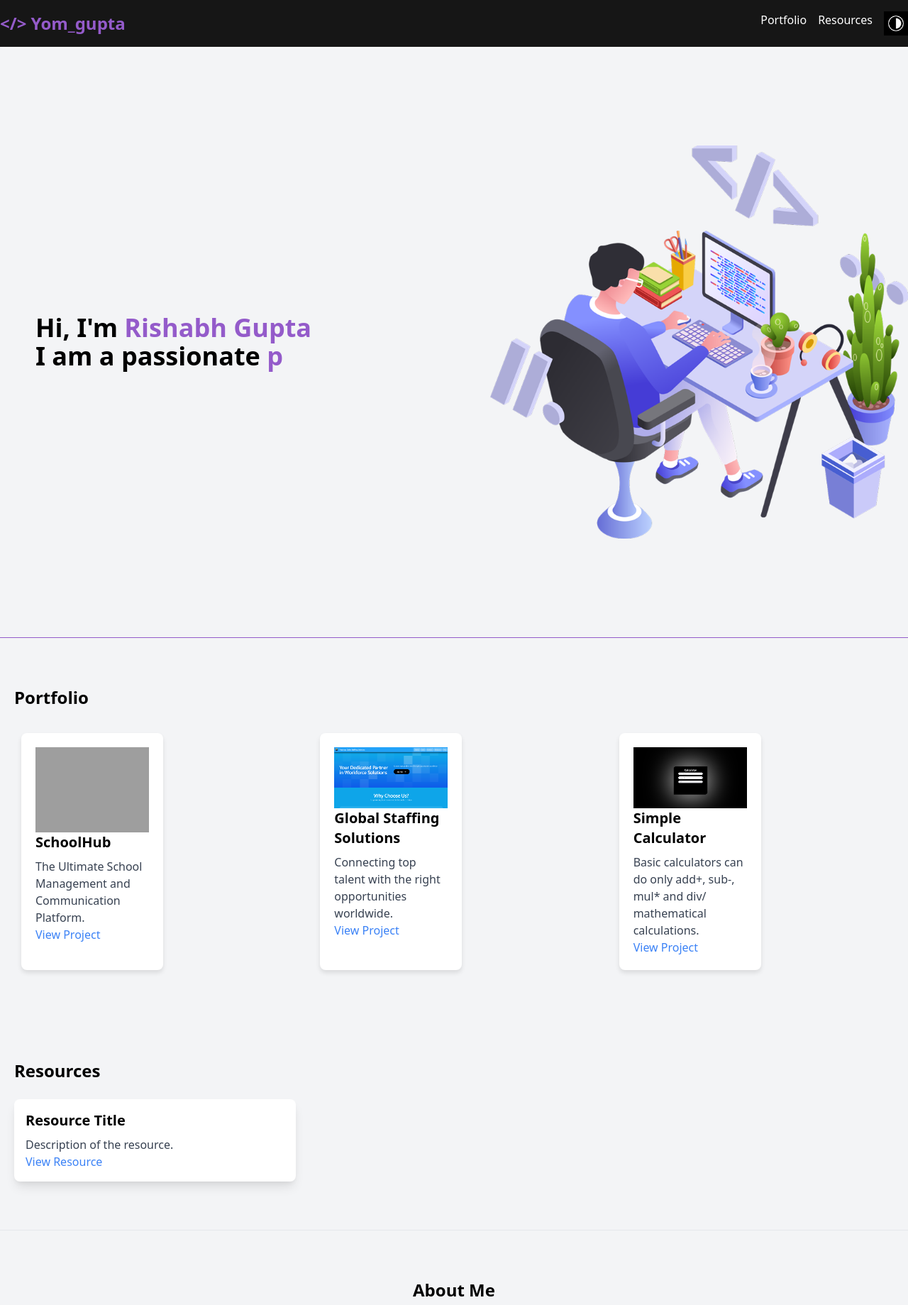
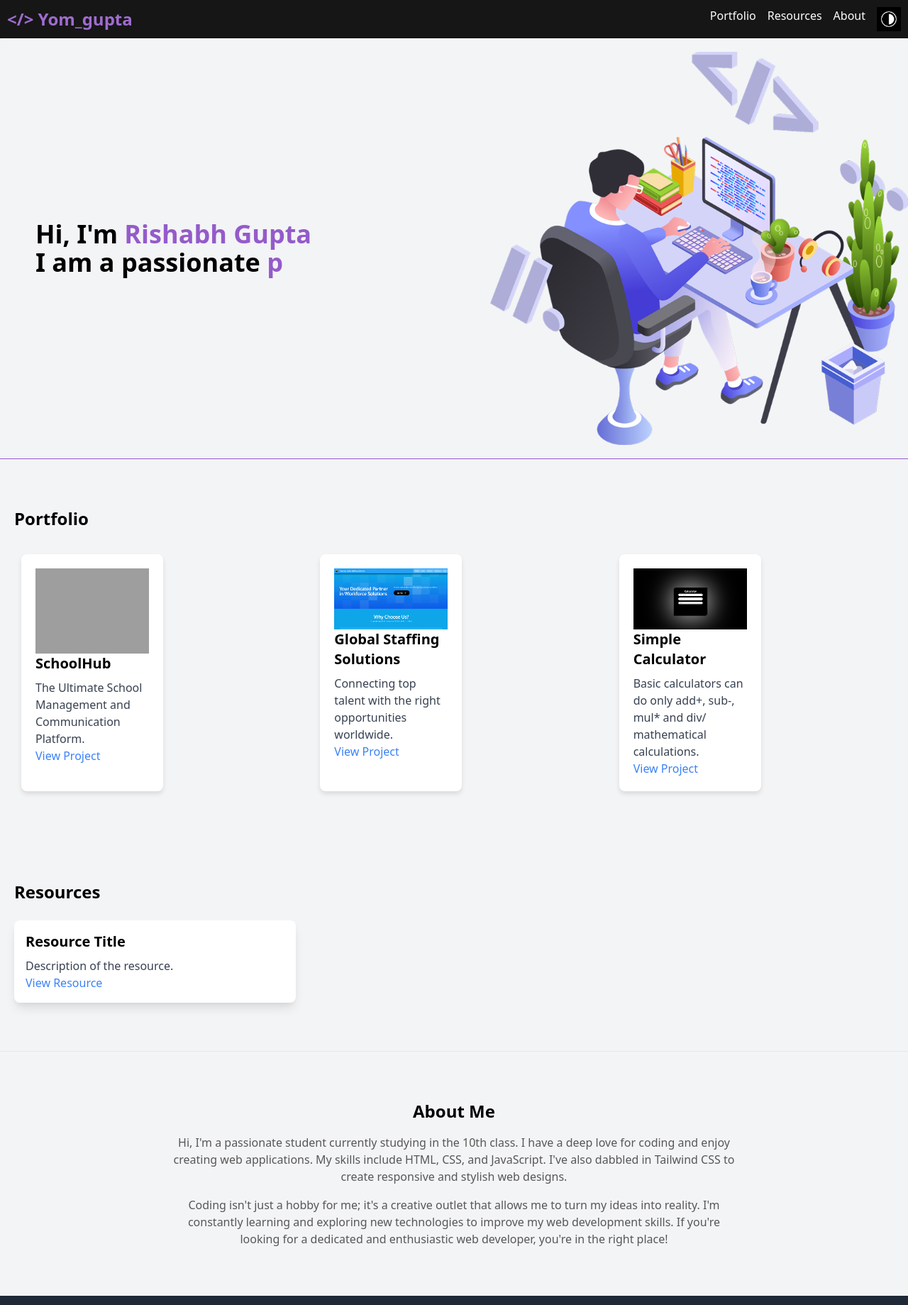
Before and after one commit to yom-gupta/index.html, a plain HTML site: page index.html in a window 1280 px wide. Shown: the top 1839 px of the page at 71% size. Drawn offline with nearby package versions, Linux system fonts and the light colour scheme; grey boxes are pictures that could not be loaded.

Commit message:
Update index.html

```diff
--- a/index.html
+++ b/index.html
@@ -21,6 +21,15 @@
         body.dark .dark-mode-button {
             color: #ffffff; /* Light color for the moon icon */
         }
+        #About p{
+            color: #575757;
+        }
+       .project-card:hover{
+        width: 250px;
+       transition: all 1s ;
+        background: #ffffffea;
+        box-shadow: 2px 2px 22px rgb(187, 187, 187);
+       }
         .project-card {
     background-color: white;
     border-radius: 8px;
@@ -40,12 +49,13 @@
 </head>
 <body class="bg-gray-100 font-sans">
     <!-- Navigation -->
-    <nav style="background: rgb(22, 22, 22); box-shadow: 2px 2px 2px white" class="text-white py-4">
+    <nav style="background: rgb(22, 22, 22); box-shadow: 2px 2px 2px white; padding: 10px;" class="text-white py-4">
         <div class="container mx-auto flex justify-between items-center">
-            <h1 class="text-2xl font-bold" style="color: rgb(148, 91, 202)"> &lt/&gt Yom_gupta</h1>
+            <h1 class="text-2xl font-bold" style="color: rgb(159, 108, 207)"> &lt/&gt Yom_gupta</h1>
             <ul class="flex space-x-4">
                 <li><a href="#portfolio" class="hover:underline">Portfolio</a></li>
                 <li><a href="#resources" class="hover:underline">Resources</a></li>
+                <li><a href="#About" class="hover:underline">About</a></li>
                 <li id="dark-mode-toggle" class="dark-mode-button"><img src="dark.png" style="height: 34px;"></li>
             </ul>
         </div>
@@ -53,7 +63,7 @@
 
     <!-- Hero Section -->
     <section class="py-24 flex items-center">
-        <div class="container mx-auto flex items-center" style="height: 40rem">
+        <div class="container mx-auto flex items-center" style="height: 25rem">
             <!-- Text Typing Effect -->
             <div class="w-1/2 pr-8" style="margin: 50px;">
                 <h1 class="text-4xl font-bold">
@@ -66,7 +76,7 @@
 
             <!-- Image (Replace 'your-image.jpg' with your image URL) -->
             <div class="w-1/2">
-                <img src="your-image.png" alt="Your Image">
+                <img src="your-image.png" alt="Your Image" >
             </div>
         </div>
     </section>
@@ -136,16 +146,16 @@
             </div>
         </div>
     </section>
-<hr>
-    <!-- About Section -->
-<section class="py-12" style="margin: 20px;">
+    <hr>
+<!-- About Section -->
+<section class="py-12" id="About" style="margin: 20px;">
     <div class="container mx-auto text-center">
         <h2 class="text-2xl font-semibold">About Me</h2>
         <div class="mx-auto" style="max-width: 800px;">
-            <p class="text-gray-700 mt-4">
+            <p class="mt-4">
                 Hi, I'm a passionate student currently studying in the 10th class. I have a deep love for coding and enjoy creating web applications. My skills include HTML, CSS, and JavaScript. I've also dabbled in Tailwind CSS to create responsive and stylish web designs.
             </p>
-            <p class="text-gray-700 mt-4">
+            <p class=" mt-4">
                 Coding isn't just a hobby for me; it's a creative outlet that allows me to turn my ideas into reality. I'm constantly learning and exploring new technologies to improve my web development skills. If you're looking for a dedicated and enthusiastic web developer, you're in the right place!
             </p>
         </div>
```
